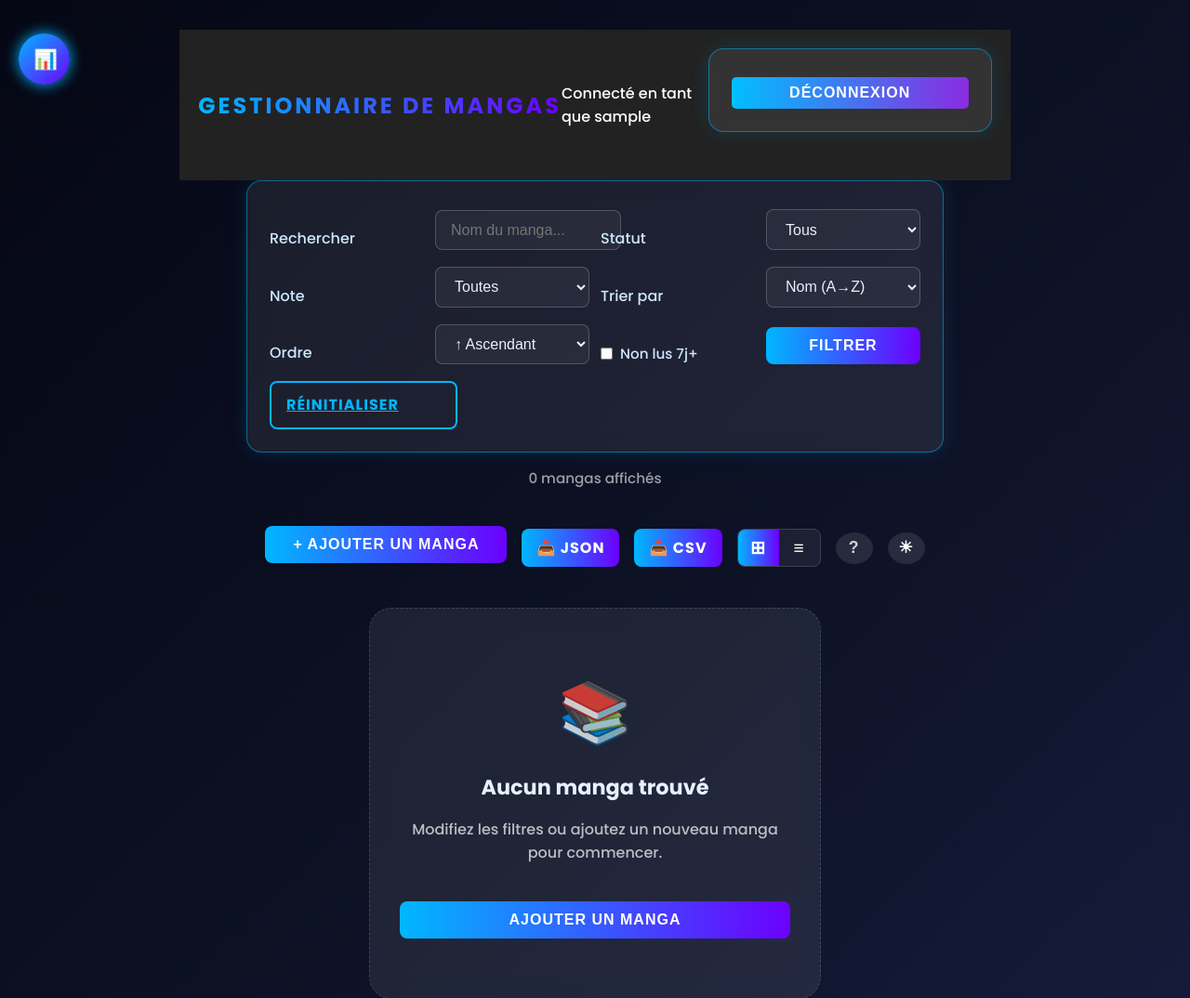
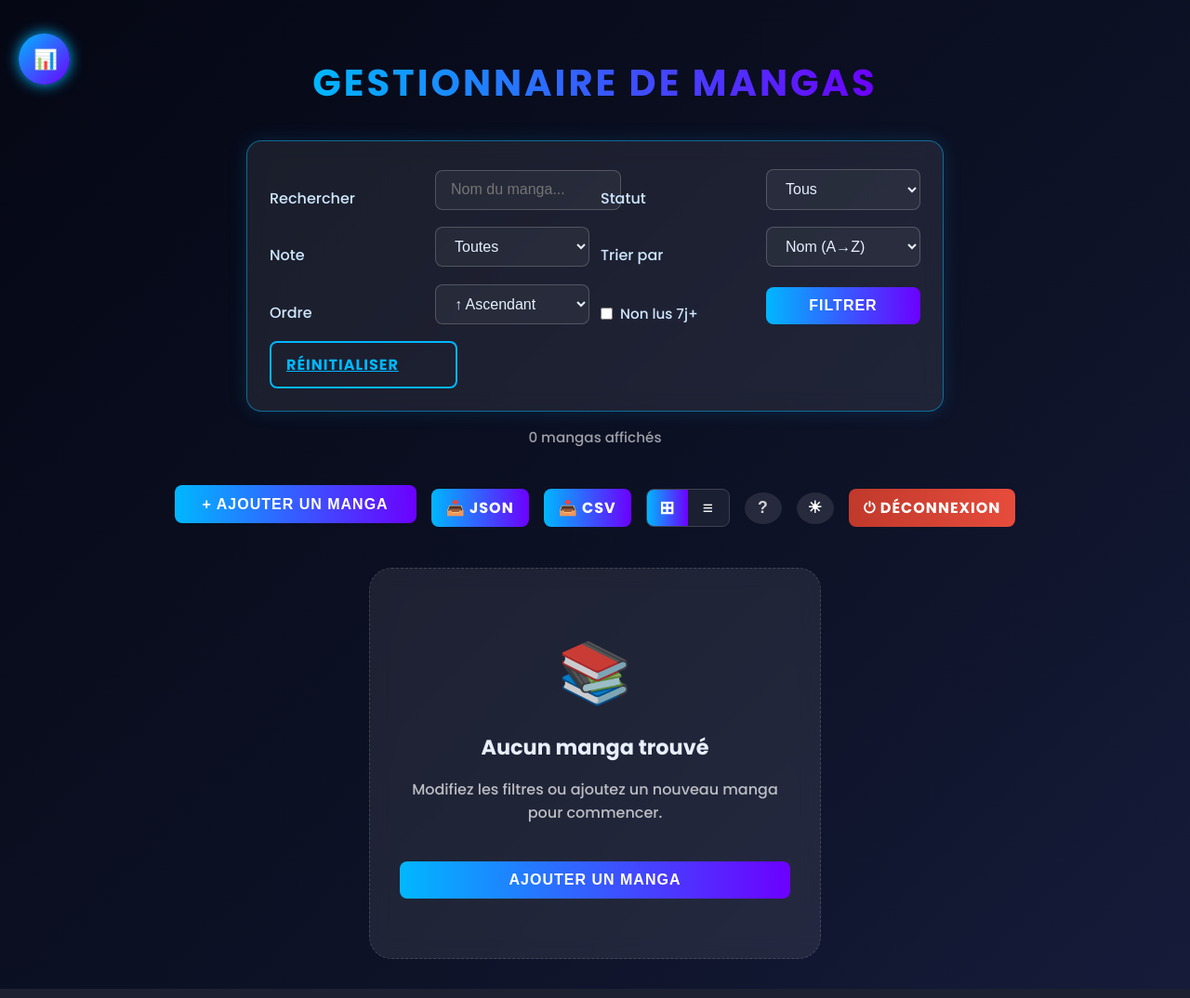
Before and after one commit to Pierre-rnd/Site-Mangas, a Flask app: page / in a window 1280 px wide. Shown: the top 1074 px of the page at 93% size. Run offline with Flask 3, Linux system fonts and the light colour scheme; the visitor is signed in with stand-in values (Sample User, id 1); data that the repository does not hold is empty; some libraries are stand-ins or nearby versions.

Commit message:
Fix button

```diff
--- a/static/style.css
+++ b/static/style.css
@@ -129,41 +129,7 @@ button:hover, .button:hover {
   background: linear-gradient(90deg, var(--accent2), var(--accent));
   box-shadow: 0 0 15px var(--accent);
 }
-.header {
-    display: flex;
-    justify-content: space-between;
-    align-items: center;
-    padding: 20px;
-    background-color: #222;
-    color: white;
-    position: sticky;
-    top: 0;
-    z-index: 1000;
-}
 
-.header h1 {
-    margin: 0;
-    font-size: 1.5em;
-}
-
-.user-info {
-    display: flex;
-    align-items: center;
-    gap: 10px;
-}
-
-.btn-logout {
-    padding: 8px 16px;
-    background: linear-gradient(90deg, #00bfff, #8a2be2);
-    color: white;
-    border: none;
-    border-radius: 5px;
-    cursor: pointer;
-}
-
-.btn-logout:hover {
-    background-color: #d32f2f;
-}
 .btn-add-toggle {
   display: block;
   width: 260px;
@@ -1044,3 +1010,18 @@ body.theme-light .modal-overlay,
 body.theme-light #stats-overlay {
   background: rgba(0, 0, 0, 0.4);
 }
+.logout-btn {
+  text-decoration: none !important;
+  display: inline-flex !important;
+  align-items: center;
+  width: auto !important;
+  min-width: auto !important;
+  padding: 0.5rem 1rem !important;
+  margin: 0 !important;
+  background: linear-gradient(90deg, #c0392b, #e74c3c) !important;
+}
+
+.logout-btn:hover {
+  background: linear-gradient(90deg, #e74c3c, #c0392b) !important;
+  box-shadow: 0 0 12px rgba(231, 76, 60, 0.5) !important;
+}
--- a/templates/index.html
+++ b/templates/index.html
@@ -110,19 +110,9 @@
         }
     </style>
 </head>
+<h1>Gestionnaire de Mangas</h1>
 
 <body>
-    <div class="header">
-    <h1>Gestionnaire de Mangas</h1>
-    {% if session.username %}
-    <div class="user-info">
-        <span>Connecté en tant que {{ session.username }}</span>
-        <form action="{{ url_for('logout') }}" method="get" style="display:inline;">
-            <button type="submit" class="btn-logout">Déconnexion</button>
-        </form>
-    </div>
-    {% endif %}
-    </div>
     <div id="toast-container" class="toast-container" aria-live="polite"></div>
     <form method="GET" action="/" class="filter-form">
         <label for="search">Rechercher</label>
@@ -184,6 +174,7 @@
         </div>
         <button type="button" id="help-btn" class="help-btn" title="Raccourcis et aide">?</button>
         <button type="button" id="theme-btn" class="theme-btn" title="Thème clair / sombre">☀</button>
+        <a href="{{ url_for('logout') }}" class="button logout-btn" title="Se déconnecter">⏻ Déconnexion</a>
     </div>
 
     <div class="manga-cards" id="manga-cards">
```
